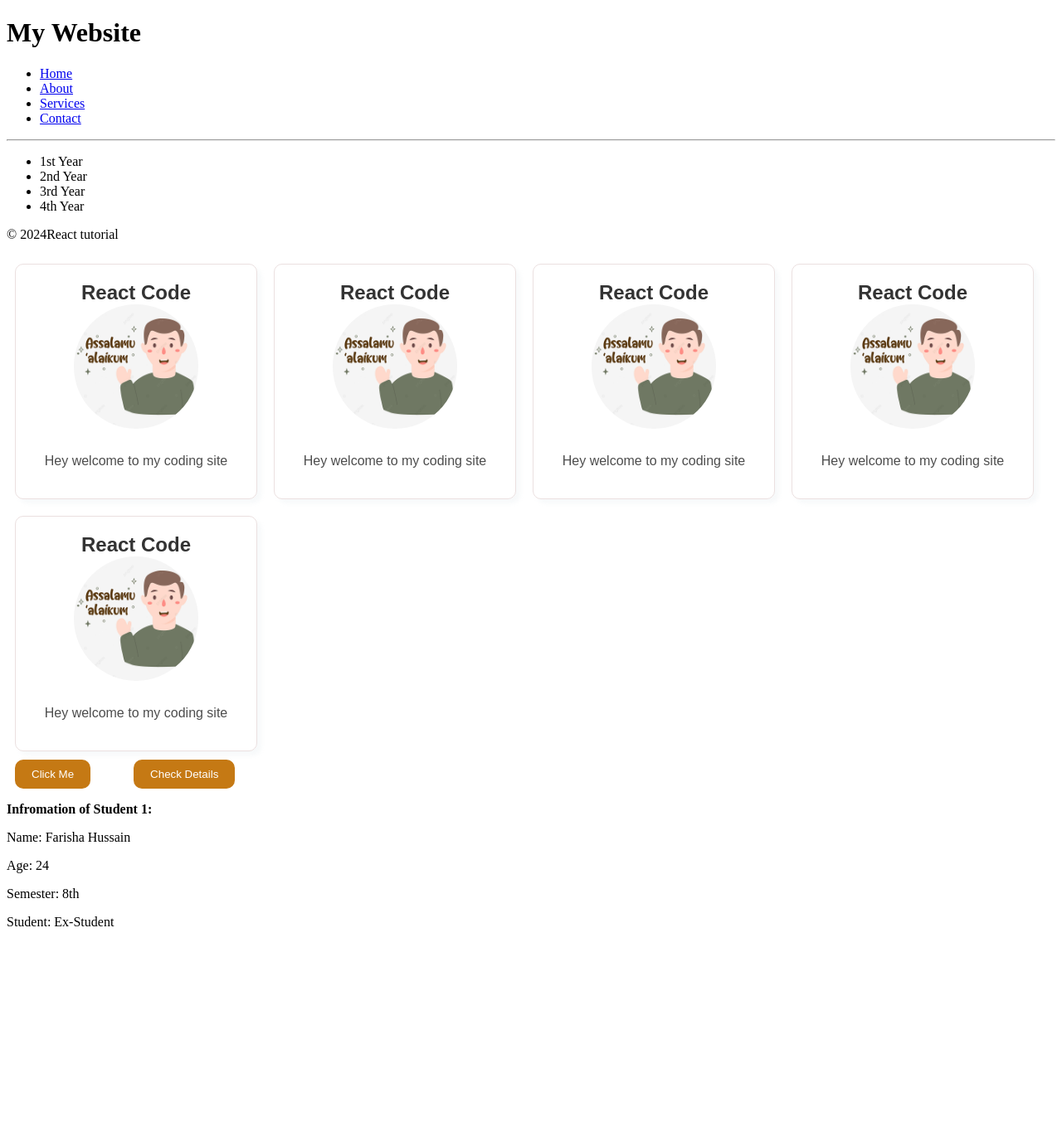
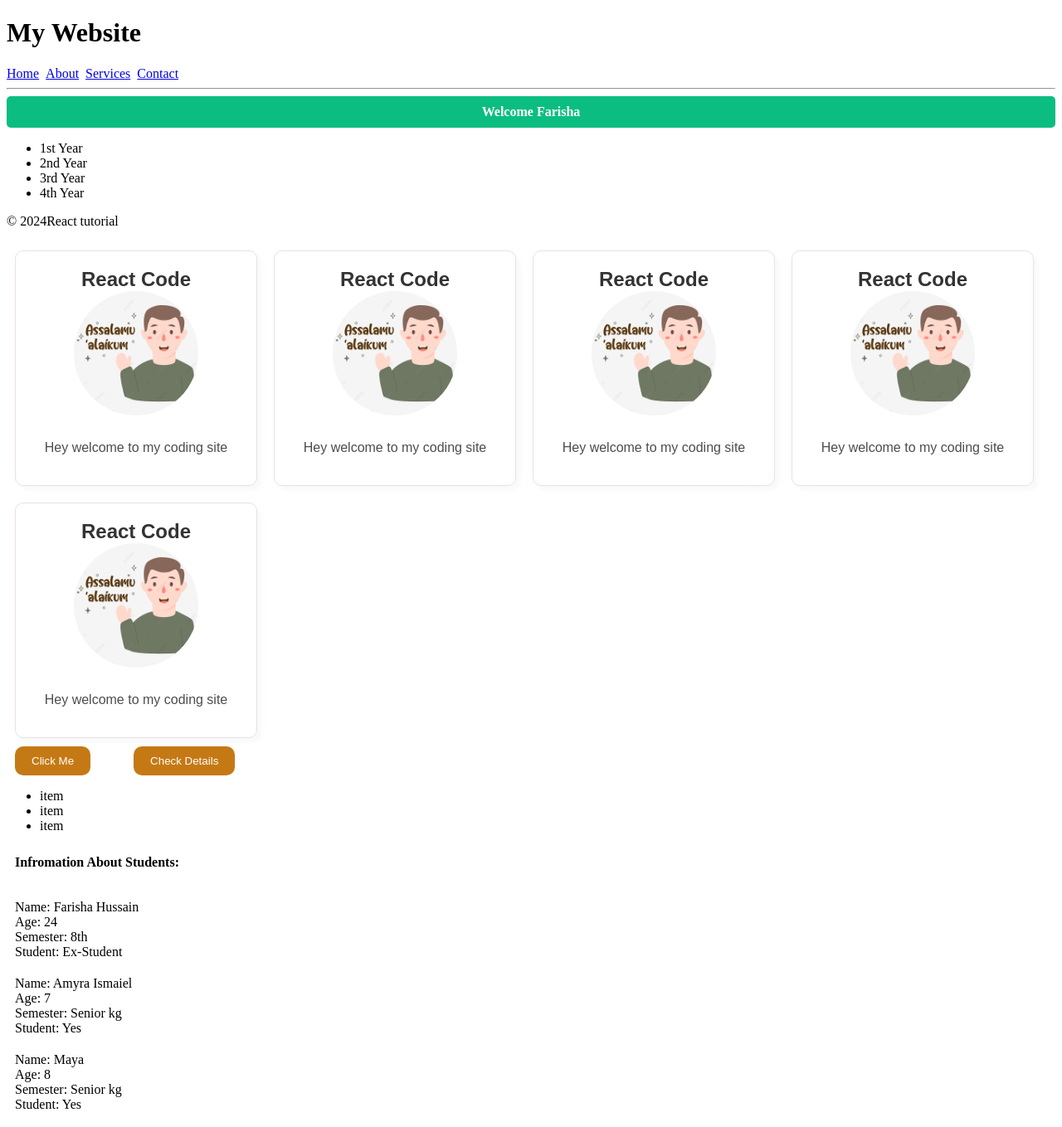
Before and after one commit to farisha-28/Interactive_Tracker, a React (Vite) app: page / in a window 1280 px wide. Shown: the whole page at 83% size. Before the commit the page ends 1137 px from the top, so only its background shows below. Built offline with nearby package versions, Linux system fonts and the light colour scheme.

Commit message:
Third commit

```diff
--- a/src/App.jsx
+++ b/src/App.jsx
@@ -5,12 +5,15 @@ import Card from './Card.jsx';
 import Button from './Button/Button.jsx';
 import Inline from './ButtonInline.jsx';
 import Student from './Student.jsx';
+import UserGreeting from './GreetigUser.jsx';
+import List from './List.jsx';
 
 // adding css technique-- external, modules, inline
 function App(){
   return(
     <>
        <Header/>
+       <UserGreeting isLoggedIn={true} age={7} userName="Farisha"/>
        <Batch/>
        <Footer/>
        <Card/>
@@ -19,9 +22,13 @@ function App(){
        <Card/>
        <Card/><br></br>
        <Button/>&nbsp;&nbsp;&nbsp;
-       <Inline/>
-       <p> <b>Infromation of Student 1:</b></p>
+       <Inline/><br></br>
+       <List/>
+       <p className='para'> <b>Infromation About Students:</b></p>
        <Student name="Farisha Hussain" age={24} semester="8th" isStudent={false}/>
+       <Student name="Amyra Ismaiel" age={7} semester="Senior kg" isStudent={true}/>
+       <Student name="Maya" age={8} semester="Senior kg" isStudent={true}/>
+
     </>
 
 
--- /dev/null
+++ b/src/GreetigUser.jsx
@@ -0,0 +1,16 @@
+// Conditional Rendering
+
+function UserGreeting(props){
+
+    // if(props.isLoggedIn){
+    //     return <h2>Welcome {props.userName}</h2>
+    // }
+    // return <h2>Please Log in to continue</h2>
+    return (props.isLoggedIn? <h2 className="welcome-msg">Welcome {props.userName}</h2>:
+                              <h2 className="login-prompt">Welcome {props.userName}</h2>
+
+    );
+
+
+}
+export default UserGreeting
--- a/src/Header.jsx
+++ b/src/Header.jsx
@@ -6,12 +6,11 @@ function Header(){
         <header>
             <h1>My Website</h1>
             <nav>
-                <ul>
-                    <li><a href="#">Home</a></li>
-                    <li><a href="#">About</a></li>
-                    <li><a href="#">Services</a></li>
-                    <li><a href="#">Contact</a></li>
-                </ul>
+                <a href="#">Home</a>&nbsp;&nbsp;
+                <a href="#">About</a>&nbsp;&nbsp;
+                <a href="#">Services</a>&nbsp;&nbsp;
+                <a href="#">Contact</a>&nbsp;&nbsp;
+
             </nav>
             <hr></hr>
         </header>
--- /dev/null
+++ b/src/List.jsx
@@ -0,0 +1,13 @@
+// Rendering Lists
+
+
+function List(){
+
+    const courses = ["Algorithm", "Data Structure", "Software Development"];
+    const listItems = courses.map(item => <li>item</li>);
+    return (
+        <ul>{listItems}</ul>
+    );
+}
+
+export default List
--- a/src/Student.jsx
+++ b/src/Student.jsx
@@ -1,7 +1,8 @@
+import PropTypes from 'prop-types'
 function Student(props){
     return(
 
-        <div>
+        <div className="student">
             <p>Name: {props.name}</p>
             <p>Age: {props.age}</p>
             <p>Semester: {props.semester}</p>
@@ -10,5 +11,11 @@ function Student(props){
 
     );
 }
-
+// proptypes good for debugging
+Student.prototype= {
+    name: PropTypes.string,
+    age: PropTypes.number,
+    semester: PropTypes.string,
+    isStudent: PropTypes.bool,
+}
 export default Student
--- a/src/index.css
+++ b/src/index.css
@@ -1,3 +1,22 @@
+.welcome-msg{
+  font-size: 1em;
+  background-color: rgb(11, 189, 129);
+  color: white;
+  padding: 10px;
+  border-radius: 5px;
+  margin: 0;
+  text-align: center; /* Center-align text */
+}
+
+.login-prompt{
+  font-size: medium;
+  background-color: rgb(226, 19, 19);
+  color: white;
+  padding: 10px;
+  border-radius: 5px;
+  margin: 0;
+}
+
 .card{
   border: 1px solid rgb(235, 224, 224);
   border-radius: 10px;
@@ -25,3 +44,16 @@
   font-family: Arial, Helvetica, sans-serif;
   color: hsl(0, 0%, 30%);
 }
+
+.para{
+  padding: 10px;
+}
+.student{
+  font-family: cursive;
+  font-size: 1em;
+  padding: 10px;
+}
+
+.student p{
+  margin: 0;
+}
```
